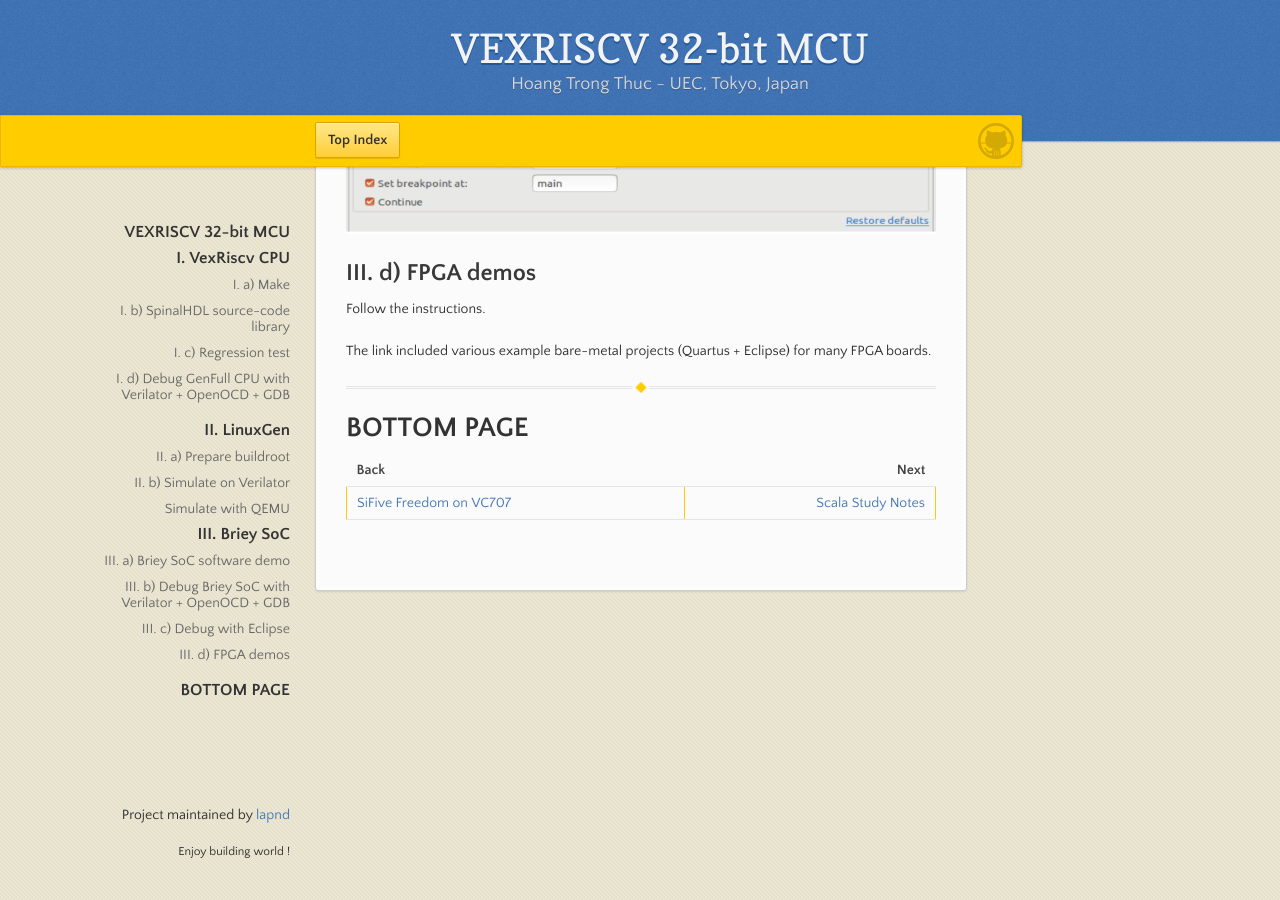
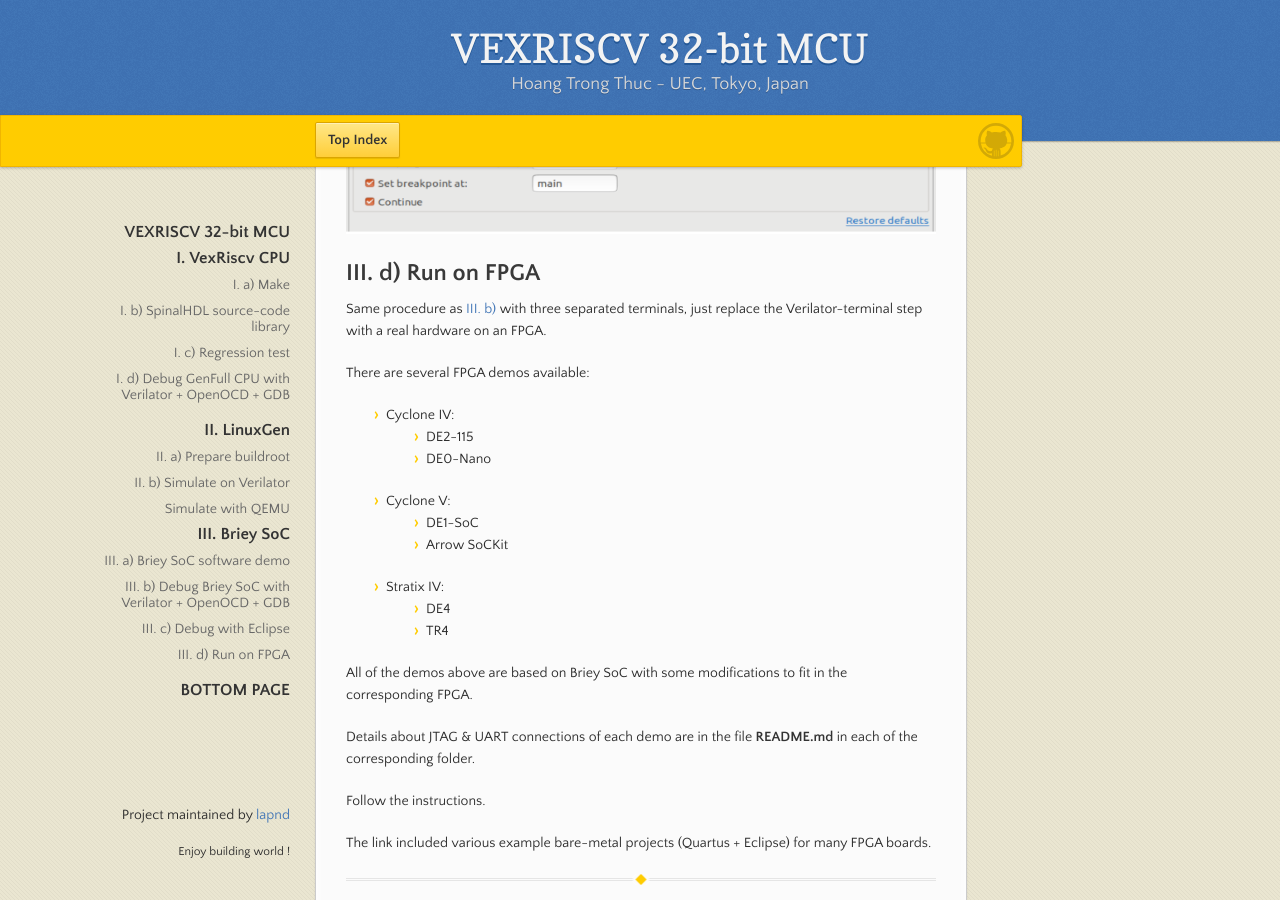
Before and after one commit to lapnd/httdes.github.io, a Jekyll site: the page built from vexriscv.md, in a window 1280 px wide and 900 px high, scrolled down 6209 px. Built offline with Jekyll 4.4.1, drawn with Linux system fonts in a browser that asks for light colours; our own code applies the rules of GitHub Pages for plain Markdown files; some of the changed text lies outside the part shown.

Commit message:
Update vexriscv.md

```diff
--- a/vexriscv.md
+++ b/vexriscv.md
@@ -197,7 +197,7 @@ To debug the Briey SoC with Verilator + OpenOCD + GDB:
 
 ## III. c) Debug with Eclipse
 
-Smae procedure as [III. b)](#iii-b-debug-briey-soc-with-verilator--openocd--gdb) with three separated terminals, just replace the GDB-terminal step with this Eclipse step. *(Eclipse tool is prepared in [Initial Setup: II.f)](./init.md#ii-g-openocd))*
+Same procedure as [III. b)](#iii-b-debug-briey-soc-with-verilator--openocd--gdb) with three separated terminals, just replace the GDB-terminal step with this Eclipse step. *(Eclipse tool is prepared in [Initial Setup: II.f)](./init.md#ii-g-openocd))*
 
 Open the Eclipse tool, then import the example software folder:
 
@@ -218,7 +218,25 @@ To debug the program:
 *(on the image **number 2**, remember to check the **correct path** for the riscv32im toolchain)*
 ![DebugConfig](./debug_configuration.png)
 
-## III. d) FPGA demos
+## III. d) Run on FPGA
+
+Same procedure as [III. b)](#iii-b-debug-briey-soc-with-verilator--openocd--gdb) with three separated terminals, just replace the Verilator-terminal step with a real hardware on an FPGA.
+
+There are several FPGA demos available:
+
+* Cyclone IV:
+  * DE2-115
+  * DE0-Nano
+* Cyclone V:
+  * DE1-SoC
+  * Arrow SoCKit
+* Stratix IV:
+  * DE4
+  * TR4
+
+All of the demos above are based on Briey SoC with some modifications to fit in the corresponding FPGA.
+
+Details about JTAG & UART connections of each demo are in the file **README.md** in each of the corresponding folder.
 
 Follow the instructions.
 
```
